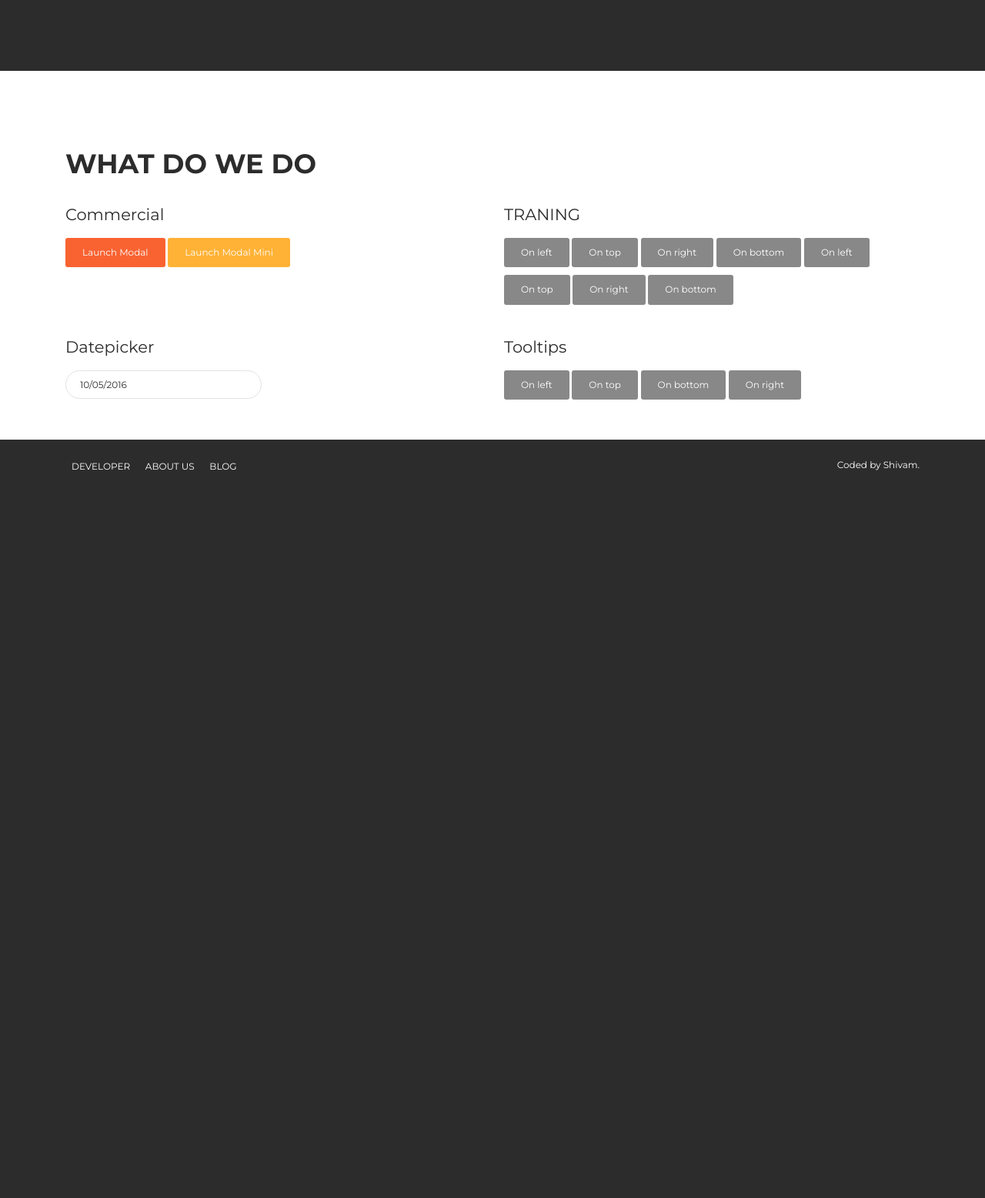
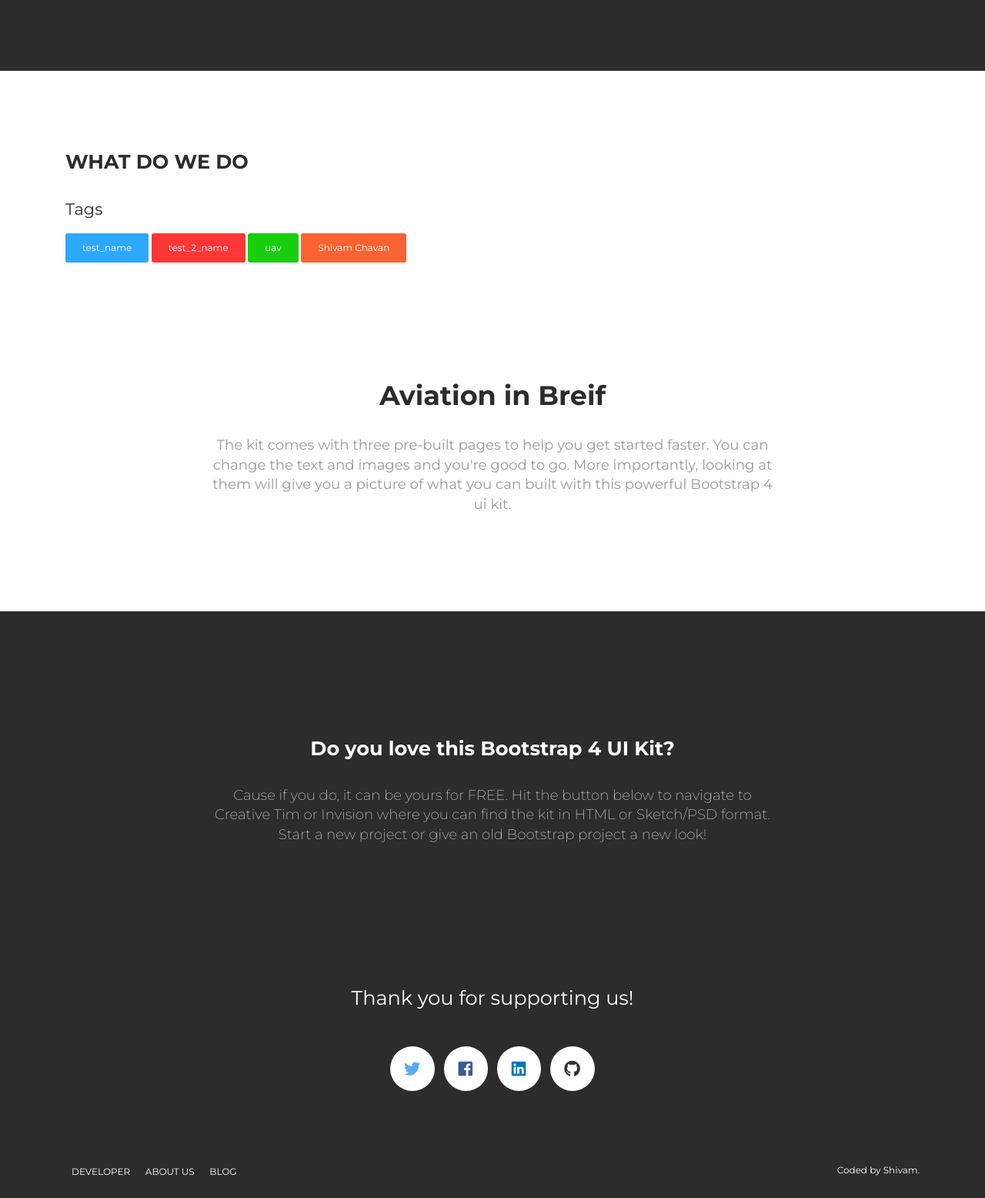
Before and after one commit to shivam675/avation, a Django app: page / in a window 1280 px wide. Shown: the part 2482-4038 px from the top of the page at 77% size. Before the commit the page ends 3093 px from the top, so only its background shows below. Run offline with Django 3.2, Linux system fonts and the light colour scheme; data comes from the database, SQL or seed files in the repository; both versions use the stored data as it was after the commit; some libraries are stand-ins or nearby versions.

Commit message:
Homepage added and tags added in homepage with working javascript

```diff
--- a/micro/templates/micro/home.html
+++ b/micro/templates/micro/home.html
@@ -96,69 +96,74 @@
 </div>
 
 
+
+
+
 <div class="section section-javascript" id="javascriptComponents">
   <div class="container">
-    <h2 class="title">WHAT DO WE DO</h2>
+    <h3 class="title">WHAT DO WE DO</h3>
     <div class="row" id="modals">
       <div class="col-md-6">
-        <h4>Commercial</h4>
-        <button class="btn btn-primary" data-toggle="modal" data-target="#myModal">
-          Launch Modal
+        <h4>Tags</h4>
+        {% for tag in tags %}
+        <!-- <button class="btn btn-" data-toggle="modal" data-target="#myModal">
+        </button> -->
+        <button class="btn btn-{{ tag.colour }}" data-toggle="modal" data-target="#myModal{{ tag.id }}">
+          {{ tag.name }}
         </button>
-        <button class="btn btn-warning" data-toggle="modal" data-target="#myModal1">
-          Launch Modal Mini
-        </button>
-      </div>
-      <div class="col-md-6">
-        <h4>TRANING</h4>
-        <button type="button" class="btn btn-default" data-container="body" data-original-title="Popover On Left" data-toggle="popover" data-placement="left" data-content="Here will be some very useful information about his popover." data-color="primary">
-          On left
-        </button>
-        <button type="button" class="btn btn-default" data-container="body" data-original-title="Popover on Top" data-toggle="popover" data-placement="top" data-content="Here will be some very useful information about his popover.">
-          On top
-        </button>
-        <button type="button" class="btn btn-default" data-container="body" data-original-title="Popover on Right" data-toggle="popover" data-placement="right" data-content="Here will be some very useful information about his popover.<br> Here will be some very useful information about his popover.">
-          On right
-        </button>
-        <button type="button" class="btn btn-default" data-container="body" data-original-title="Popover on Bottom" data-toggle="popover" data-placement="bottom" data-content="Here will be some very useful information about his popover.">
-          On bottom
-        </button>
-        <button type="button" class="btn btn-default" data-container="body" data-original-title="Popover On Left" data-toggle="popover" data-placement="left" data-content="Here will be some very useful information about his popover." data-color="primary">
-          On left
-        </button>
-        <button type="button" class="btn btn-default" data-container="body" data-original-title="Popover on Top" data-toggle="popover" data-placement="top" data-content="Here will be some very useful information about his popover.">
-          On top
-        </button>
-        <button type="button" class="btn btn-default" data-container="body" data-original-title="Popover on Right" data-toggle="popover" data-placement="right" data-content="Here will be some very useful information about his popover.<br> Here will be some very useful information about his popover.">
-          On right
-        </button>
-        <button type="button" class="btn btn-default" data-container="body" data-original-title="Popover on Bottom" data-toggle="popover" data-placement="bottom" data-content="Here will be some very useful information about his popover.">
-          On bottom
-        </button>
-      </div>
-      <br />
-      <br />
-      <div class="col-md-6">
-        <h4>Datepicker</h4>
-        <div class="row">
-          <div class="col-md-6">
-            <div class="datepicker-container">
-              <div class="form-group">
-                <input type="text" class="form-control date-picker" value="10/05/2016" data-datepicker-color="primary">
+        <div class="modal fade modal modal-warning" id="myModal{{ tag.id }}" tabindex="-1" role="dialog" aria-labelledby="myModalLabel" aria-hidden="true">
+          <div class="modal-dialog">
+            <div class="modal-content">
+              <div class="modal-header justify-content-center">
+                <div class="modal-profile">
+                <h6>{{ tag.division }}</h6>
+                </div>
+              </div>
+              <div class="modal-body">
+                  <h6 class="text-danger"> {{ tag.name }} </h6>
+
+
+                <p><b> {{ tag.body }}</b></p>
+              </div>
+              <div class="modal-footer">
+                <button type="button" class="btn btn-link btn-neutral">Back</button>
+                <button type="button" class="btn btn-link btn-neutral" data-dismiss="modal">Close</button>
               </div>
             </div>
           </div>
         </div>
+        {% endfor %}
       </div>
-      <div class="col-md-6">
-        <h4>Tooltips</h4>
-        <button type="button" class="btn btn-default btn-tooltip" data-toggle="tooltip" data-placement="left" title="Tooltip on left" data-container="body" data-animation="true" data-delay="100">On left</button>
-        <button type="button" class="btn btn-default btn-tooltip" data-toggle="tooltip" data-placement="top" title="Tooltip on top" data-container="body" data-animation="true">On top</button>
-        <button type="button" class="btn btn-default btn-tooltip" data-toggle="tooltip" data-placement="bottom" title="Tooltip on bottom" data-container="body" data-animation="true">On bottom</button>
-        <button type="button" class="btn btn-default btn-tooltip" data-toggle="tooltip" data-placement="right" title="Tooltip on right" data-container="body" data-animation="true">On right</button>
-        <div class="clearfix"></div>
-        <br>
-        <br>
+      <br />
+      <br />
+    </div>
+  </div>
+</div>
+
+
+
+
+
+
+
+
+
+
+
+
+
+
+
+
+
+<br>
+<br>
+<div class="section">
+  <div class="container text-center">
+    <div class="row justify-content-md-center">
+      <div class="col-md-12 col-lg-8">
+        <h2 class="title">Aviation in Breif</h2>
+        <h5 class="description"><b>The kit comes with three pre-built pages to help you get started faster. You can change the text and images and you're good to go. More importantly, looking at them will give you a picture of what you can built with this powerful Bootstrap 4 ui kit.</b></h5>
       </div>
     </div>
   </div>
@@ -166,4 +171,39 @@
 
 
 
+<br>
+<br>
+<div class="section section-download" id="#download-section" data-background-color="black">
+        <div class="container">
+          <div class="row justify-content-md-center">
+            <div class="text-center col-md-12 col-lg-8">
+              <h3 class="title">Do you love this Bootstrap 4 UI Kit?</h3>
+              <h5 class="description">Cause if you do, it can be yours for FREE. Hit the button below to navigate to Creative Tim or Invision where you can find the kit in HTML or Sketch/PSD format. Start a new project or give an old Bootstrap project a new look!</h5>
+            </div>
+          </div>
+          <br>
+          <br>
+          <div class="row justify-content-md-center sharing-area text-center">
+            <div class="text-center col-md-12 col-lg-8">
+              <h3>Thank you for supporting us!</h3>
+            </div>
+            <div class="text-center col-md-12 col-lg-8">
+              <a target="_blank" href="https://www.twitter.com/creativetim" class="btn btn-neutral btn-icon btn-twitter btn-round btn-lg" rel="tooltip" title="Follow us">
+                <i class="fab fa-twitter"></i>
+              </a>
+              <a target="_blank" href="https://www.facebook.com/creativetim" class="btn btn-neutral btn-icon btn-facebook btn-round btn-lg" rel="tooltip" title="Like us">
+                <i class="fab fa-facebook-square"></i>
+              </a>
+              <a target="_blank" href="https://www.linkedin.com/company-beta/9430489/" class="btn btn-neutral btn-icon btn-linkedin btn-lg btn-round" rel="tooltip" title="Follow us">
+                <i class="fab fa-linkedin"></i>
+              </a>
+              <a target="_blank" href="https://github.com/creativetimofficial/now-ui-kit" class="btn btn-neutral btn-icon btn-github btn-round btn-lg" rel="tooltip" title="Star on Github">
+                <i class="fab fa-github"></i>
+              </a>
+            </div>
+          </div>
+        </div>
+      </div>
+    <!-- </div> -->
+
 {% endblock %}
--- a/micro/views.py
+++ b/micro/views.py
@@ -7,7 +7,7 @@ from .models import *
 from .forms import ProfileForm
 from django.utils import timezone
 from django.contrib.auth.decorators import login_required
-from projects.models import Project
+from projects.models import Project, Division, Tag
 # Create your views here.
 
 # base teemplate rendering
@@ -22,7 +22,10 @@ def aboutus(request):
 
 def home(request):
     projects = Project.objects.all()
-    return render(request, 'micro/home.html', {'projects':projects})
+    # get_object_or_404()
+    divs = Division.objects.all()
+    tags = Tag.objects.filter()
+    return render(request, 'micro/home.html', {'projects':projects, 'divs':divs, 'tags':tags})
 
 def signupuser(request):
     if request.method == 'GET':
```
Also changed, not shown: db.sqlite3.
